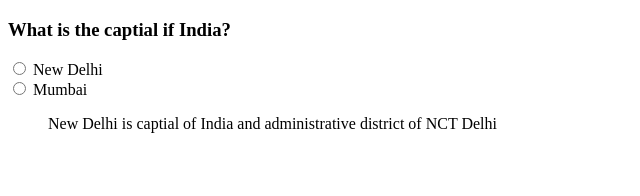
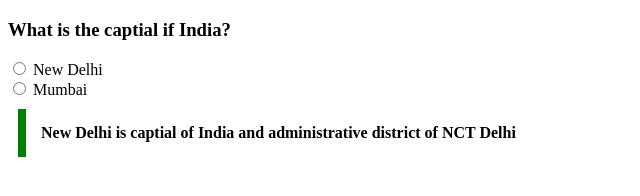
Before and after one commit to acciojob/trivia-ashwinigosavi27, a website: page main.html in a window 1280 px wide. Shown: the whole page, without its empty margins (0-640 px from the left). Drawn offline with Linux system fonts and the light colour scheme.

Commit message:
Update styles.css

```diff
--- a/styles.css
+++ b/styles.css
@@ -1,6 +1,6 @@
 
 /* Your CSS Code here. */
-p{
+.text{
     max-width: 600px;
     margin: 10px;
     padding: 15px;
```
